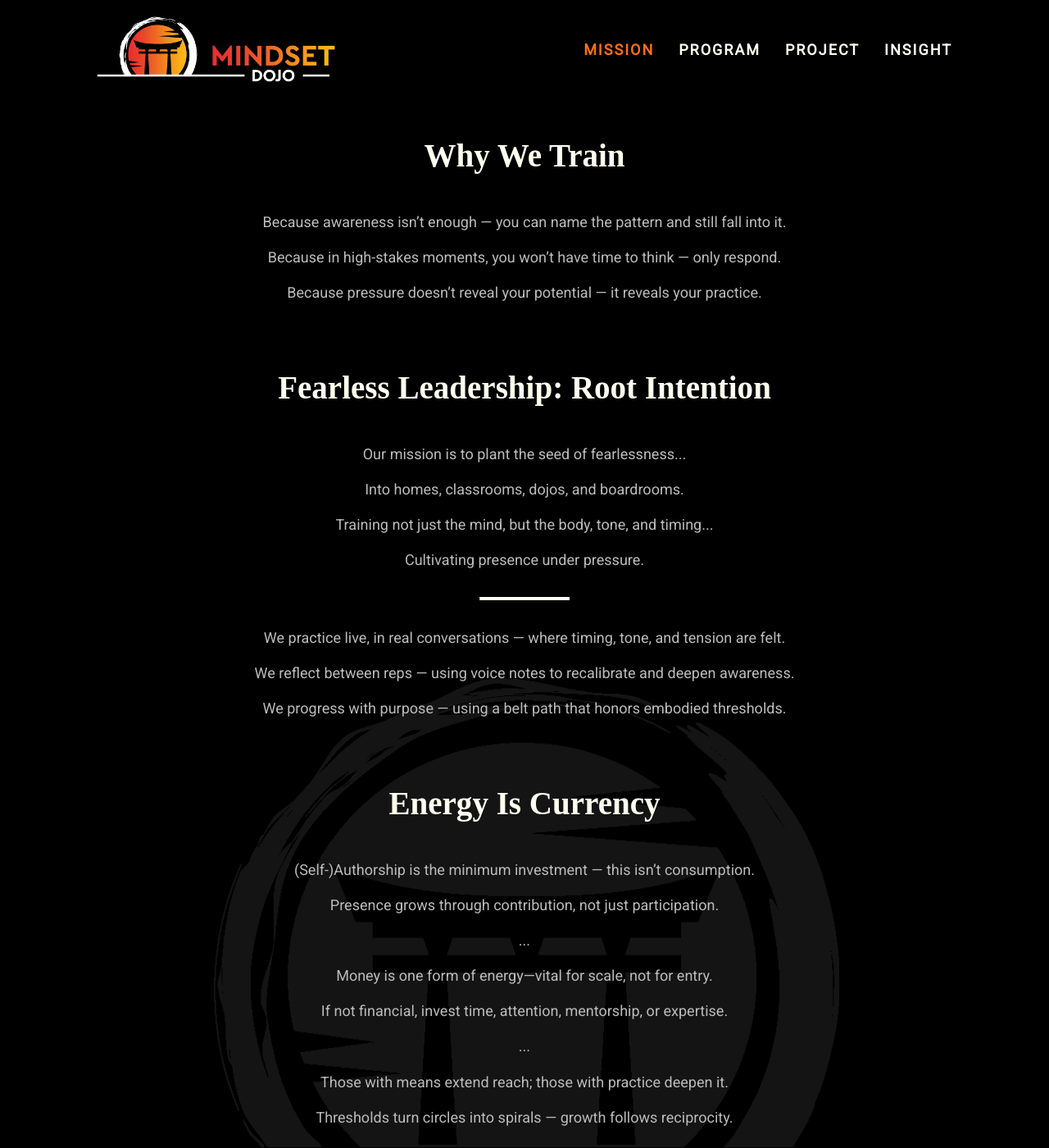
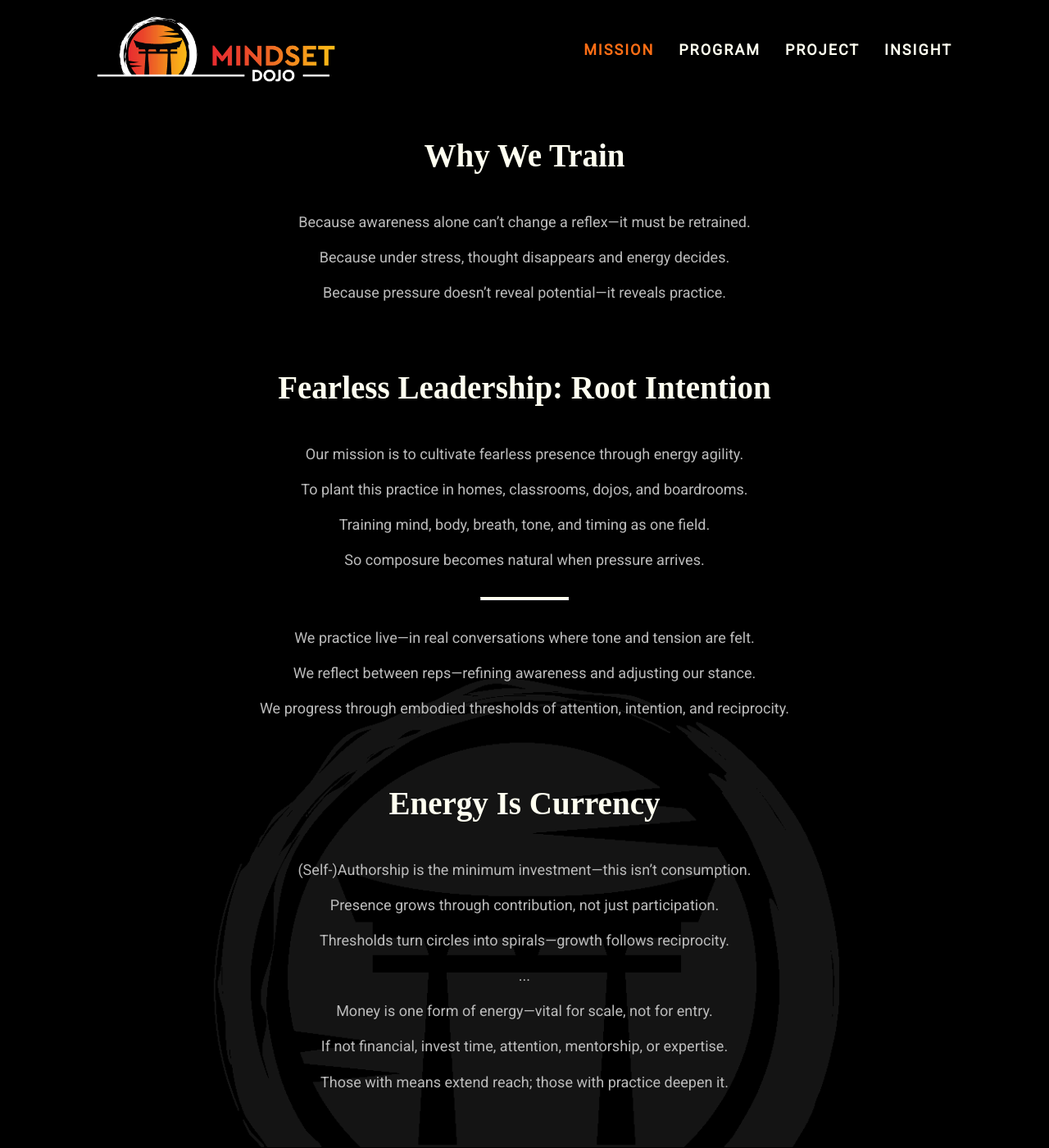
Before and after one commit to mindset-dojo/mindset-dojo.github.io, a Jekyll site: the page built from mission.md, in a window 1280 px wide and 1400 px high, scrolled down 559 px. Shown: the whole window at 82% size. Built offline with Jekyll 4.4.1, drawn with Linux system fonts in a browser that asks for light colours; some web fonts are replaced.

Commit message:
refactor; Messaging energy agility

```diff
--- a/_data/mission.yaml
+++ b/_data/mission.yaml
@@ -2,10 +2,10 @@
 rally: Fearless Leadership
 mantra: "Don't Complain. Train."
 statement:
-  - Our mission is to plant the seed of fearlessness...
-  - Into homes, classrooms, dojos, and boardrooms.
-  - Training not just the mind, but the body, tone, and timing...
-  - Cultivating presence under pressure.
+  - Our mission is to cultivate fearless presence through energy agility.
+  - To plant this practice in homes, classrooms, dojos, and boardrooms.
+  - Training mind, body, breath, tone, and timing as one field.
+  - So composure becomes natural when pressure arrives.
 context:
   scenario_lines:
     - "When the pressure hits, you don’t rise to the level of your best intentions."
@@ -14,28 +14,27 @@ context:
     - "In the middle of a stuck conversation…"
     - "When trust is on the line…"
     - "In that flash between stimulus and response…"
-  pullquote: "The body speaks, not the polished script."
+  pullquote: "We speak in energy, not blame—the body speaks before the script."
   why_we_train_label: Why We Train
   why_we_train:
-    - "Because awareness isn’t enough — you can name the pattern and still fall into it."
-    - "Because in high-stakes moments, you won’t have time to think — only respond."
-    - "Because pressure doesn’t reveal your potential — it reveals your practice."
+    - "Because awareness alone can’t change a reflex—it must be retrained."
+    - "Because under stress, thought disappears and energy decides."
+    - "Because pressure doesn’t reveal potential—it reveals practice."
   mission_rally_suffix_label: ": Root Intention"
   mission_statement_bridge:
-    - "We practice live, in real conversations — where timing, tone, and tension are felt."
-    - "We reflect between reps — using voice notes to recalibrate and deepen awareness."
-    - "We progress with purpose — using a belt path that honors embodied thresholds."
+    - "We practice live—in real conversations where tone and tension are felt."
+    - "We reflect between reps—refining awareness and adjusting our stance."
+    - "We progress through embodied thresholds of attention, intention, and reciprocity."
   energy:
     label: "Energy Is Currency"
     items:
-      - "(Self-)Authorship is the minimum investment — this isn’t consumption."
+      - "(Self-)Authorship is the minimum investment—this isn’t consumption."
       - "Presence grows through contribution, not just participation."
+      - "Thresholds turn circles into spirals—growth follows reciprocity."
       - "..."
       - "Money is one form of energy—vital for scale, not for entry."
       - "If not financial, invest time, attention, mentorship, or expertise."
-      - "..."
       - "Those with means extend reach; those with practice deepen it."
-      - "Thresholds turn circles into spirals — growth follows reciprocity."
   leadership_flow:
     label: "⛩️ Leadership in Flow"
     limit: 8
@@ -44,4 +43,5 @@ context:
       ref: program
     - label: "Cultivate the Garden"
       ref: project
+
 ---
--- a/_data/program.yaml
+++ b/_data/program.yaml
@@ -4,9 +4,9 @@ mantra: "Don't React. Center."
 context:
   mission_rally_suffix_label: ": Embodied Practice"
   mission_statement_bridge:
-    - "We practice live, on the mat and in conversation."
-    - "We log reflections and recalibrate between reps."
-    - "We advance levels through embodied thresholds."
+    - "We train live—on the mat and in conversation."
+    - "We reflect between reps—refining tone, timing, and awareness."
+    - "We advance through embodied thresholds of practice and reciprocity."
   principles_label: Principles
   forms_label: Forms
   levels_label: Levels
@@ -135,7 +135,7 @@ levels:
     label: 2nd Kyu
     level: -2
     intention: Shadow
-    edge: Support live demonstration of MetaShift expression
+    edge: Demonstrate MetaShift expression live in an embodied exchange
     flows:
       - label: Negotiation 9™ Move - “I” Messages
         url: https://www.blackswanltd.com/newsletter/infographic-the-black-swan-groups-negotiation-9
@@ -157,7 +157,7 @@ levels:
     label: 1st Kyu
     level: -1
     intention: Resonance
-    edge: Lead an integrative conversation utilizing MetaShift expression
+    edge: Lead an integrative conversation through tone, timing, and stance
     flows:
       - label: Zen Toolkit - Three Centers
         url: https://vimeo.com/944672806/e099593826
@@ -177,7 +177,7 @@ levels:
     label: Shodan
     level: 1
     intention: Wu-Wei
-    edge: Explore MetaShift Toolset with another community
+    edge: Explore the MetaShift Toolset with another living system
     flows:
       - label: Zen Toolkit - Four Patterns
         url: https://vimeo.com/944675826/c57a7ce142
@@ -195,7 +195,7 @@ levels:
         url: https://vimeo.com/944663134/d4f1c4f333
 designations:
   - label: Zenpai
-    intention: Guidance through lived example and deepening through co-learning
+    intention: Guidance through lived example and growth through co-learning
     aspects:
       - label: Join Mat sessions regularly, lead periodically
       - label: Create and share Insight regularly, guiding earlier learners
--- a/_data/project.yaml
+++ b/_data/project.yaml
@@ -3,9 +3,9 @@
 context:
   mission_rally_suffix_label: ": Living Structure"
   mission_statement_bridge:
-    - "We move clarity into form — language, structure, and flow."
-    - "We sense friction in the knowledge field and adjust with care."
-    - "We welcome influence through open, visible practice."
+    - "We move clarity into form—language, structure, and flow."
+    - "We sense friction in the field and adjust with care."
+    - "We welcome influence through open, visible practice and reciprocal trust."
   project_motivations_label: Project Motivations
   project_motivations:
     - "Our project is a shared practice of simplicity and coherence."
@@ -21,6 +21,7 @@
     - "You sense where the system isn’t flowing."
     - "You refactor a phrase or function toward clarity."
     - "You offer a pattern that helps others move with ease."
+    - "You make reciprocity visible—through reviews, documentation, or mentorship."
   pullquote: "Ideation is fun, pull requests invite influence."
   designations_label: Leadership Designations
   designations_intention_label: Intention
```
